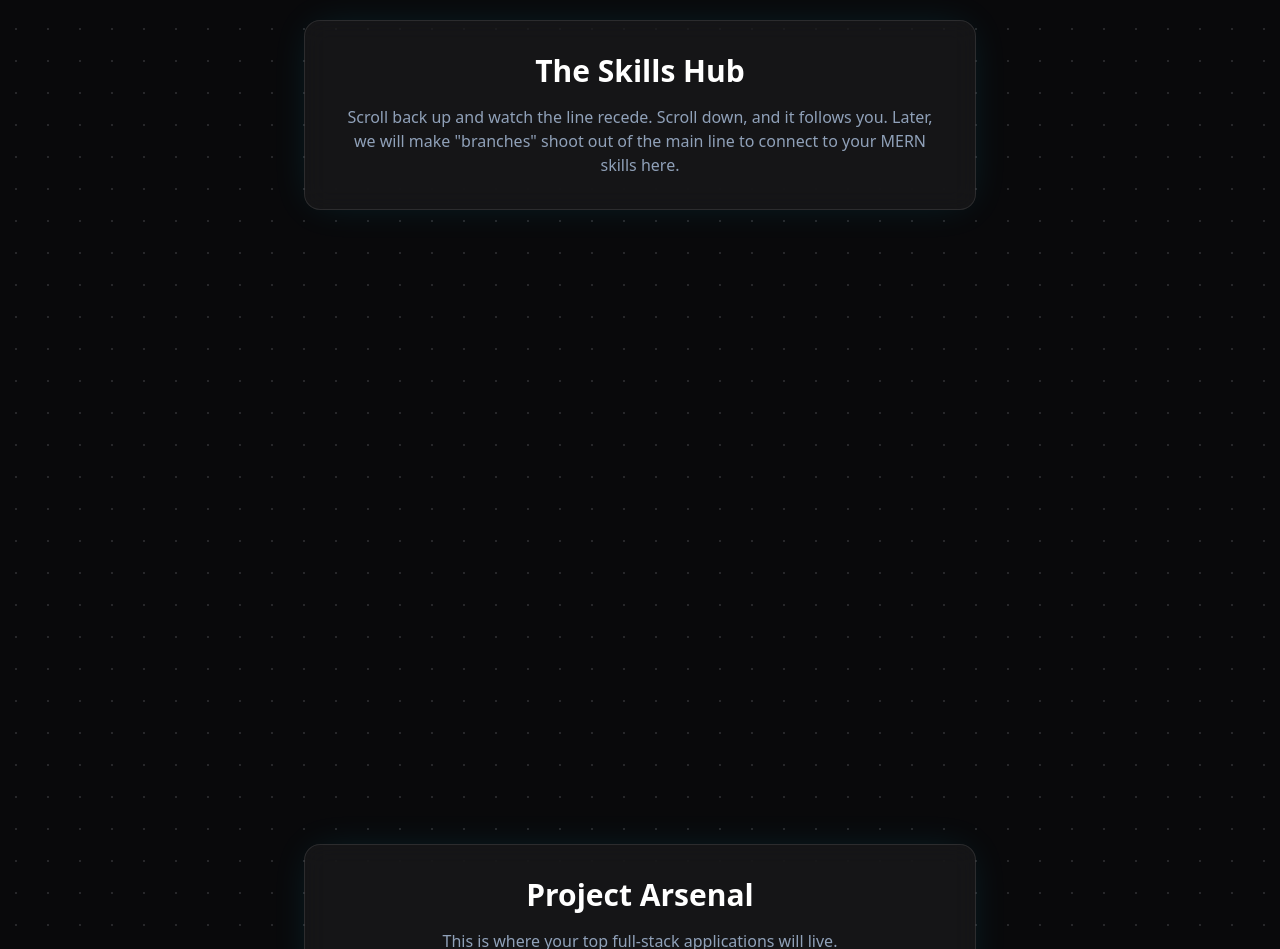
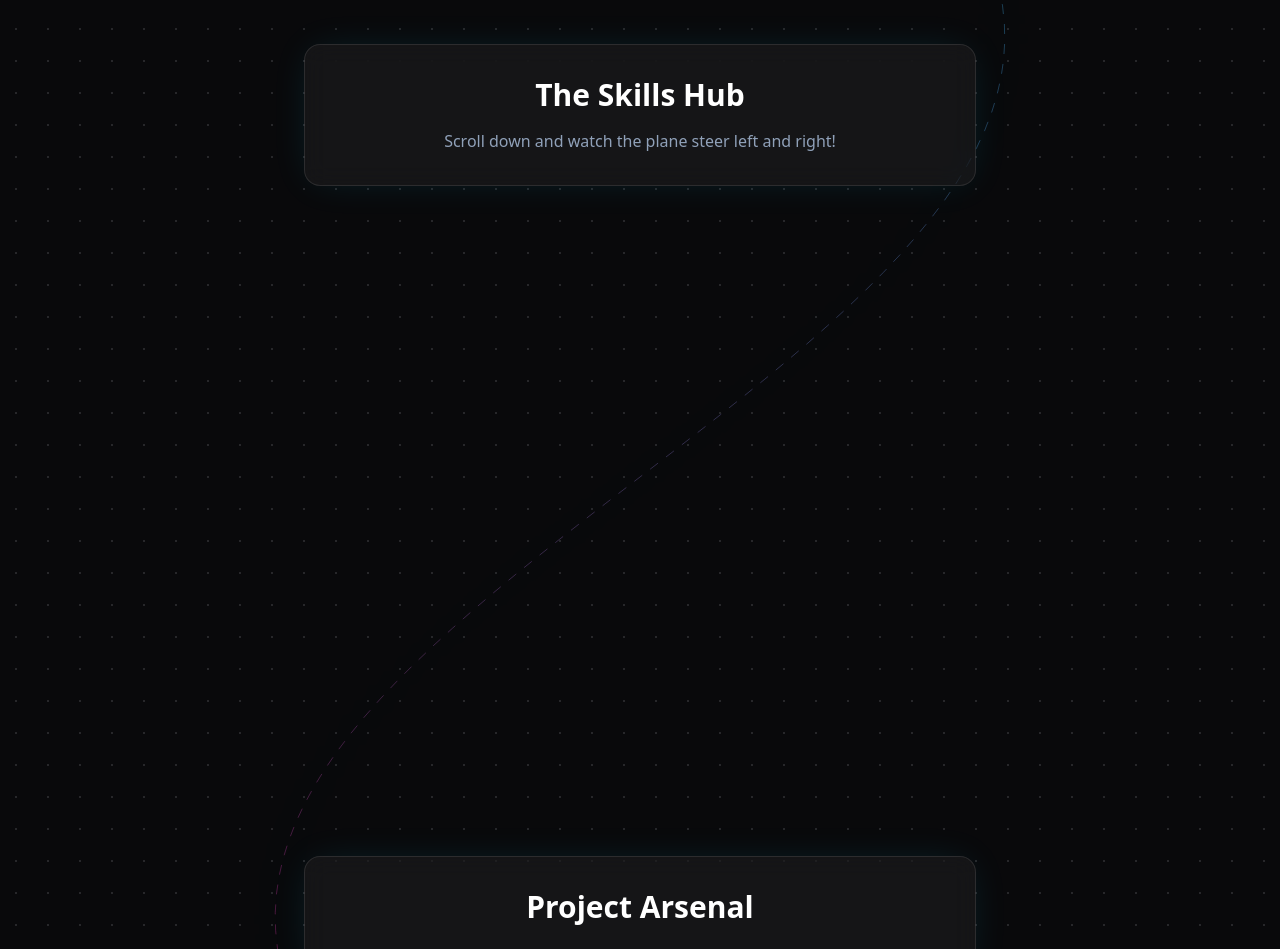
Before and after one commit to itznik/Portfolio, a Next.js app in the folder nikunj-portfolio/: page / in a window 1280 px wide. Shown: the part 1043-1992 px from the top of the page. Built offline with nearby package versions, Linux system fonts and the light colour scheme.

Commit message:
Update page.tsx

```diff
--- a/nikunj-portfolio/src/app/page.tsx
+++ b/nikunj-portfolio/src/app/page.tsx
@@ -1,27 +1,24 @@
 import Hero from "@/components/Hero";
-import AnimatedThread from "@/components/AnimatedThread";
+import FlightPath from "@/components/FlightPath";
 
 export default function Home() {
   return (
-    // The main container needs 'relative' so the absolute thread maps to its total height
     <div className="flex flex-col w-full relative min-h-[300vh]">
 
-      {/* The Central Glowing Spine */}
-      <AnimatedThread />
+      {/* The Dynamic Flight Path */}
+      <FlightPath />
 
-      {/* Hero Section (z-10 ensures it sits above the thread) */}
+      {/* Hero Section */}
       <div className="relative z-10">
         <Hero />
       </div>
 
-      {/* --- TEMPORARY SECTIONS TO TEST SCROLLING --- */}
-
+      {/* Temporary Sections */}
       <section className="relative z-10 min-h-screen flex items-center justify-center">
         <div className="p-8 rounded-2xl bg-white/5 border border-white/10 backdrop-blur-md shadow-neon w-full max-w-2xl text-center">
           <h2 className="text-3xl font-bold text-white mb-4">The Skills Hub</h2>
           <p className="text-slate-400">
-            Scroll back up and watch the line recede. Scroll down, and it follows you.
-            Later, we will make "branches" shoot out of the main line to connect to your MERN skills here.
+            Scroll down and watch the plane steer left and right!
           </p>
         </div>
       </section>
@@ -29,9 +26,6 @@ export default function Home() {
       <section className="relative z-10 min-h-screen flex items-center justify-center">
         <div className="p-8 rounded-2xl bg-white/5 border border-white/10 backdrop-blur-md shadow-neon w-full max-w-2xl text-center">
           <h2 className="text-3xl font-bold text-white mb-4">Project Arsenal</h2>
-          <p className="text-slate-400">
-            This is where your top full-stack applications will live.
-          </p>
         </div>
       </section>
 
```
